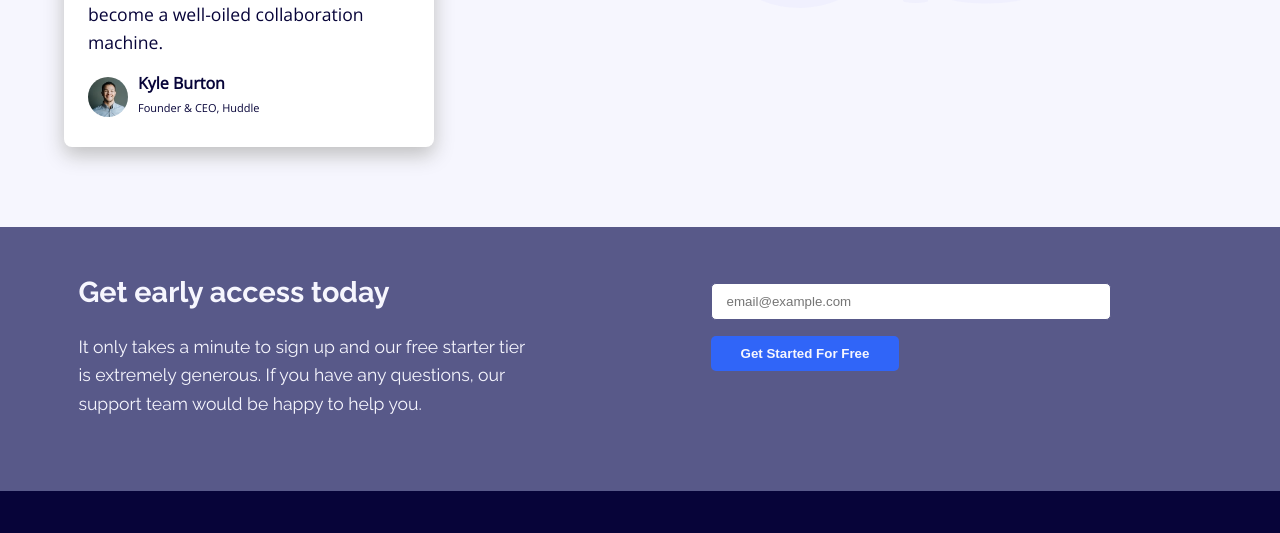
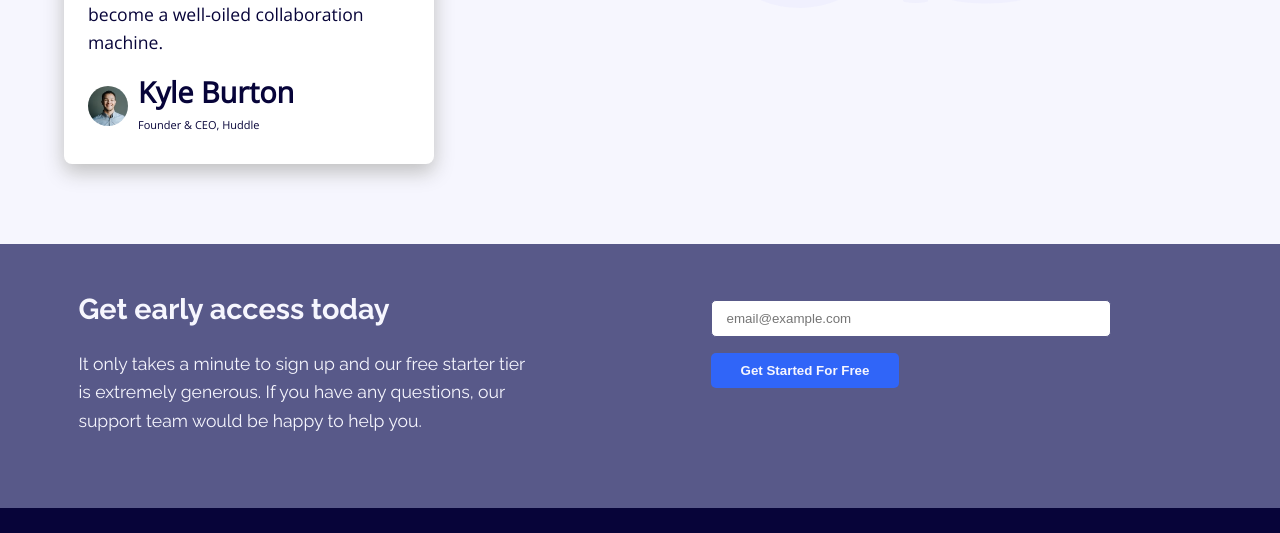
Before and after one commit to rabahmilano/fylo-landing-page-with-two-column, a plain HTML site: page index.html in a window 1280 px wide. Shown: the part 1227-1760 px from the top of the page. Drawn offline with nearby package versions, Linux system fonts and the light colour scheme.

Commit message:
Update index.html

```diff
--- a/index.html
+++ b/index.html
@@ -76,7 +76,7 @@
             <div class="info">
               <img src="images/avatar-testimonial.jpg" alt="avatar" class="avatar">
               <div class="user">
-                <h4>Kyle Burton</h3>
+                <h3>Kyle Burton</h3>
                   <p>Founder & CEO, Huddle</p>
               </div>
             </div>
```
